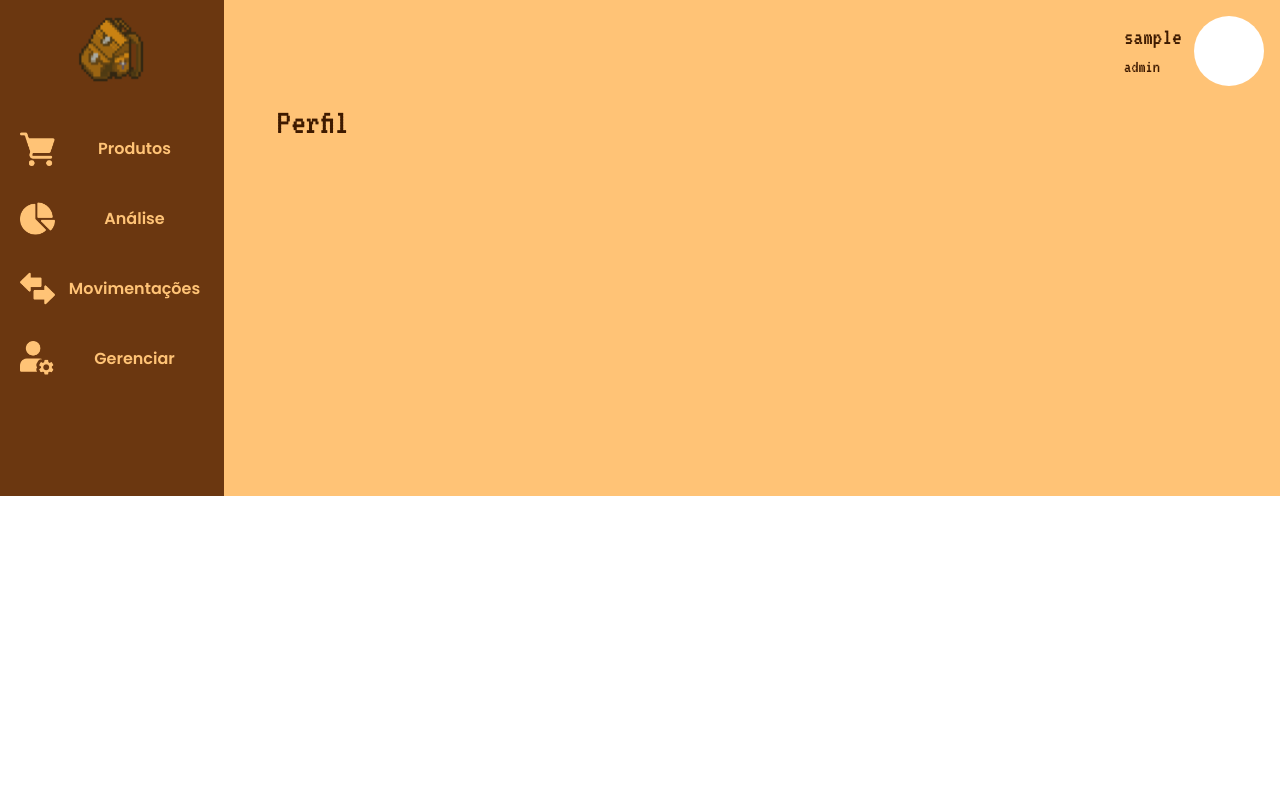
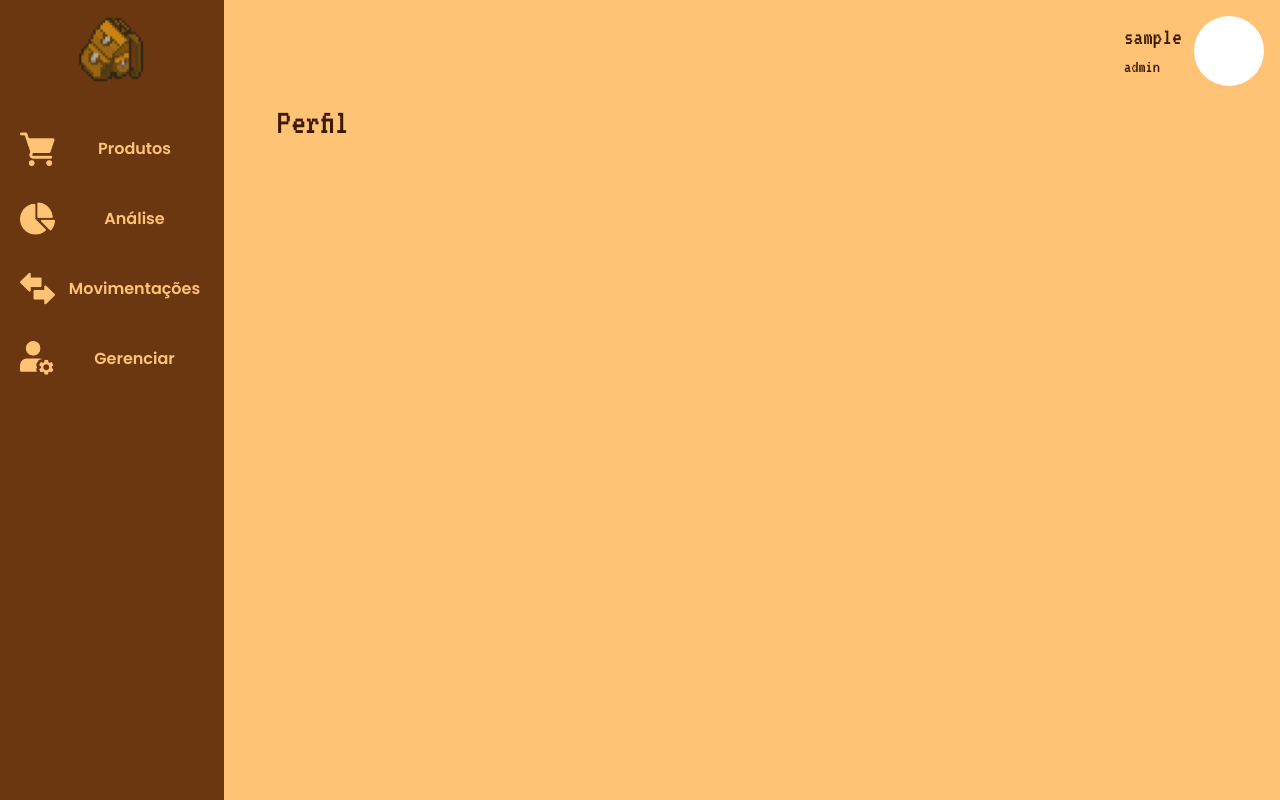
Before and after one commit to BugBustersFatecSJC/inv.sort-back, a React (Create React App) app: page /profile in a window 1280 px wide. Built offline with nearby package versions, Linux system fonts and the light colour scheme; sample sign-in values are in the browser's storage.

Commit message:
[docs]Atualiza o REAME.md

```diff
--- a/src/components/Sidebar/Sidebar.js
+++ b/src/components/Sidebar/Sidebar.js
@@ -74,7 +74,7 @@ function Sidebari(props) {
     <MenuItem className='MenuItem poppins-semibold ' icon={<img id='carrinho'  src="/images/grocery-store.png" />} component={<Link to="/products" />}>Produtos</MenuItem>
     <MenuItem className='MenuItem poppins-semibold ' icon={<img id='chart' className='' src="/images/pie-chart.png" />} component={<Link to="/analytics" />}>Análise </MenuItem>
     <MenuItem className='MenuItem poppins-semibold ' icon={<img id='chart' src="/images/arrows.png" />} component={<Link to="/stockmovements" />}> Movimentações </MenuItem>
-    <MenuItem className='MenuItem poppins-semibold ' icon={<img className='' id='chart' src="/images/profile.png" />} component={<Link to="/e-commerce" />}> Gerenciar </MenuItem>
+    <MenuItem className='MenuItem poppins-semibold ' icon={<img className='' id='chart' src="/images/profile.png" />} component={<Link to="/userpage" />}> Gerenciar </MenuItem>
   </Menu>
 
   <Watermark  className="bottom-0"/>
--- a/src/pages/MainPage/MainPage.js
+++ b/src/pages/MainPage/MainPage.js
@@ -11,7 +11,7 @@ function MainPage(props) {
   };
 
   return (
-    <div className='flex main-color-bg  '>
+    <div className='flex main-color-bg min-h-[100vh]'>
 
       <Sidebari />
 
```
Also changed, not shown: 1 other file (tests, documents, lock files or other folders).
